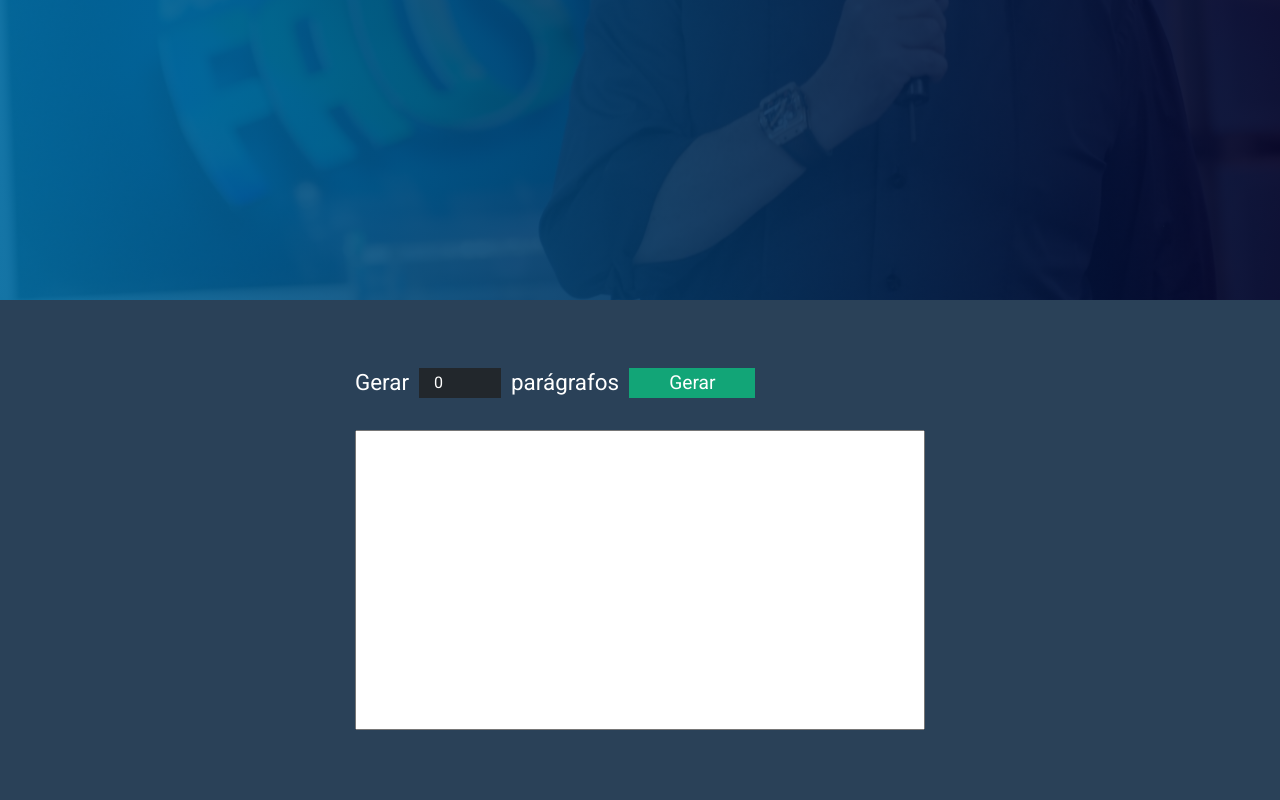
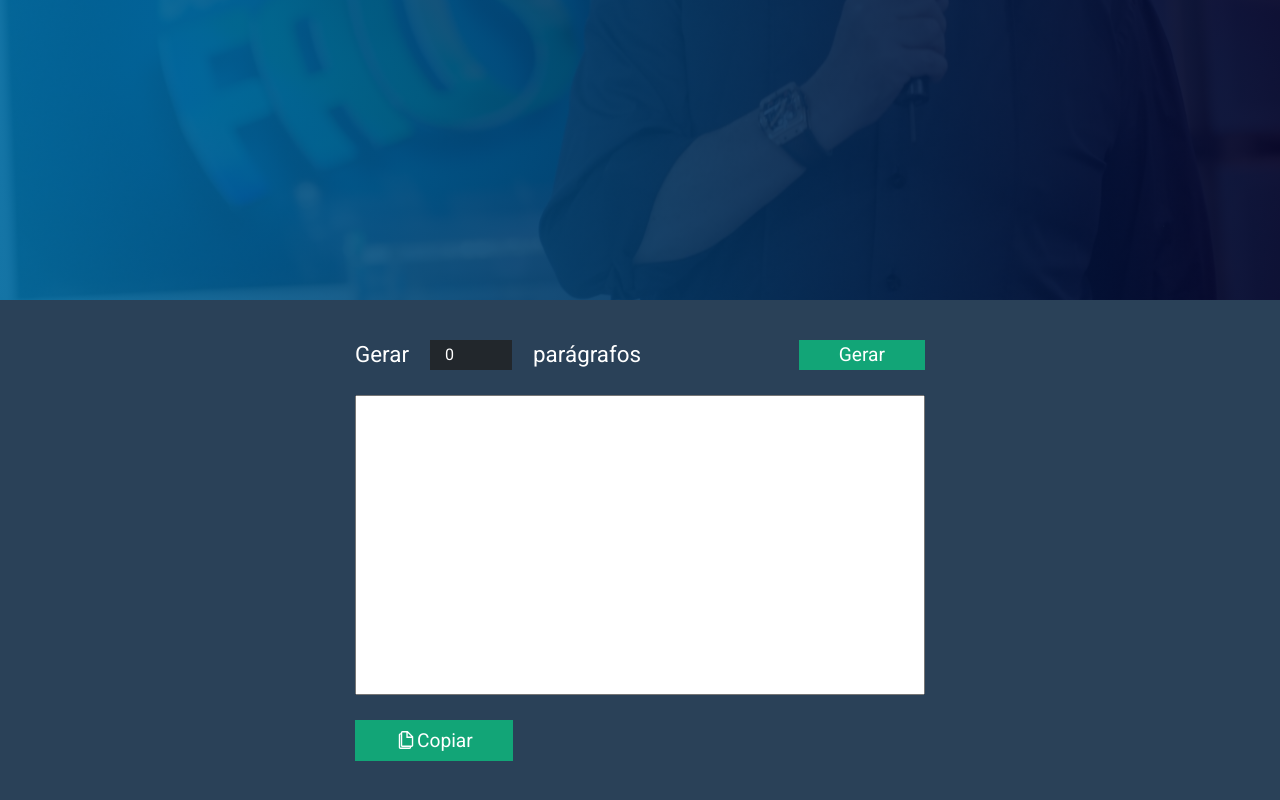
Before and after one commit to RamonCP/faustao-text-generator, a plain HTML site: page index.html in a window 1280 px wide. Shown: the part 500-1300 px from the top of the page. Drawn offline with nearby package versions, Linux system fonts and the light colour scheme.

Commit message:
Generate paragraphs

```diff
--- a/assets/css/styles.css
+++ b/assets/css/styles.css
@@ -53,6 +53,13 @@ body {
 .field .container .input-field {
     margin: 0 auto;
     width: 50%;
+    display: flex;
+    flex-wrap: wrap;
+    justify-content: space-between;
+}
+
+.field .container .input-field > * {
+    /* flex: 1 1 33%; */
 }
 
 .field .container .input-field .input {
@@ -61,7 +68,7 @@ body {
 }
 
 .field .container .input-field .input > * {
-    margin-right: 10px;
+    margin-right: 21px;
 }
 
 .field .container .input-field .input h2 {
@@ -80,7 +87,7 @@ body {
     font-family: 'Roboto';
 }
 
-.field .container .input-field .input button {
+.field .container .input-field button {
     border: none;
     height: 30px;
     padding: 0 40px;
@@ -91,15 +98,27 @@ body {
     cursor: pointer;
 }
 
+.field .container .input-field button.copy {
+    margin-top: 25px;
+    display: flex;
+    height: 41px;
+    align-items: center;
+}
+
+.field .container .input-field button.copy svg {
+    font-size: 22px;
+}
+
 .field .container .input-field textarea {
     height: 300px;
     resize: none;
     width: 100%;
     width: 100%;
-    padding: 10px;
+    padding: 27px 27px 0px;
     box-sizing: border-box;
     font-family: 'Open Sans', sans-serif;
     font-size: 17px;
+    margin-top: 25px;
 }
 
 .custom-scroll::-webkit-scrollbar-track{
--- a/assets/js/index.js
+++ b/assets/js/index.js
@@ -6,15 +6,22 @@ export default class App {
     }
 
     generateParagraph(number){
+        let text = ""
         let paragraph = ""
 
         for (let c = 0; c < number; c++) {
-            let _randomIndex = this.randomIndex(this.lineParagraph, quotes.length)
-            paragraph += paragraph.length > 0 ? " " : ""
-            paragraph += quotes[_randomIndex]
+
+            while(paragraph.length < 325) {
+                let _randomIndex = this.randomIndex(this.lineParagraph, quotes.length)
+                paragraph += paragraph.length > 0 ? " " : ""
+                paragraph += quotes[_randomIndex] ? quotes[_randomIndex] : ""
+            }
+
+            text +=  `${paragraph} \n\n `
+            paragraph = ""
         }
 
-        return paragraph
+        return text
     }
 
     randomIndex(min, max){
--- a/index.html
+++ b/index.html
@@ -25,11 +25,14 @@
                     <h2>Gerar</h2>
                     <input type="number" id="paragraph" value="0" min="0">
                     <h2>parágrafos</h2>
-                    <button id="generate">Gerar</button>
                 </div>
+                <button id="generate">Gerar</button>
 
-                <br><br>
-                <textarea id="textGenerated" cols="66" class="custom-scroll"></textarea>
+                <textarea id="textGenerated" cols="30" class="custom-scroll"></textarea>
+                <button class="copy">
+                    <svg stroke="currentColor" fill="currentColor" stroke-width="0" viewBox="0 0 512 512" height="1em" width="1em" xmlns="http://www.w3.org/2000/svg"><path d="M296 48H176.5C154.4 48 136 65.4 136 87.5V96h-7.5C106.4 96 88 113.4 88 135.5v288c0 22.1 18.4 40.5 40.5 40.5h208c22.1 0 39.5-18.4 39.5-40.5V416h8.5c22.1 0 39.5-18.4 39.5-40.5V176L296 48zm0 44.6l83.4 83.4H296V92.6zm48 330.9c0 4.7-3.4 8.5-7.5 8.5h-208c-4.4 0-8.5-4.1-8.5-8.5v-288c0-4.1 3.8-7.5 8.5-7.5h7.5v255.5c0 22.1 10.4 32.5 32.5 32.5H344v7.5zm48-48c0 4.7-3.4 8.5-7.5 8.5h-208c-4.4 0-8.5-4.1-8.5-8.5v-288c0-4.1 3.8-7.5 8.5-7.5H264v128h128v167.5z"></path></svg>
+                    Copiar
+                </button>
             </div>
         </div>
     </section>
```
